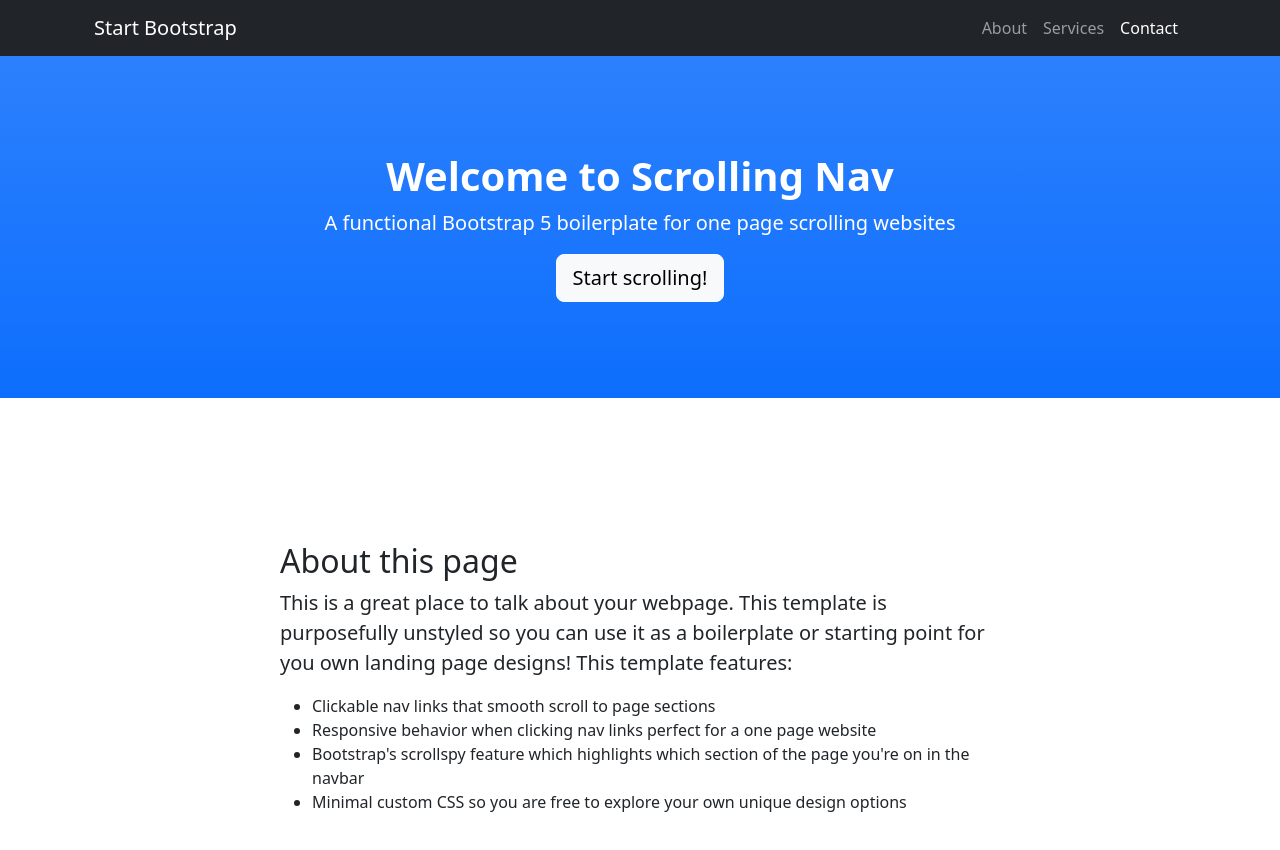
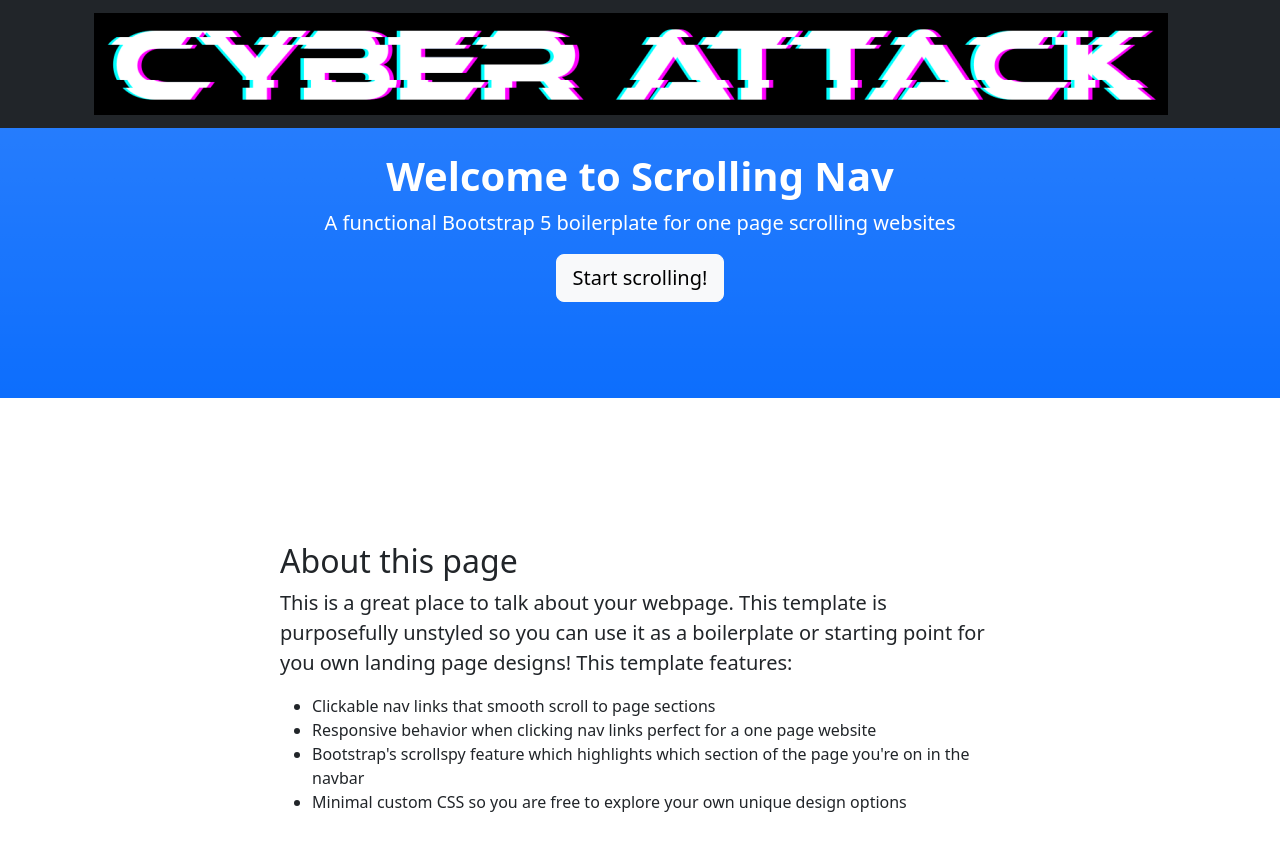
Before and after one commit to JyotsnaSharma598/HTML, a plain HTML site: page index.html in a window 1280 px wide. Shown: the top 850 px of the page. Drawn offline with nearby package versions, Linux system fonts and the light colour scheme.

Commit message:
Update index.html

```diff
--- a/index.html
+++ b/index.html
@@ -14,15 +14,8 @@
         <!-- Navigation-->
         <nav class="navbar navbar-expand-lg navbar-dark bg-dark fixed-top" id="mainNav">
             <div class="container px-4">
-                <a class="navbar-brand" href="#page-top">Start Bootstrap</a>
-                <button class="navbar-toggler" type="button" data-bs-toggle="collapse" data-bs-target="#navbarResponsive" aria-controls="navbarResponsive" aria-expanded="false" aria-label="Toggle navigation"><span class="navbar-toggler-icon"></span></button>
-                <div class="collapse navbar-collapse" id="navbarResponsive">
-                    <ul class="navbar-nav ms-auto">
-                        <li class="nav-item"><a class="nav-link" href="#about">About</a></li>
-                        <li class="nav-item"><a class="nav-link" href="#services">Services</a></li>
-                        <li class="nav-item"><a class="nav-link" href="#contact">Contact</a></li>
-                    </ul>
-                </div>
+                <a class="navbar-brand" href="#page-top"><img src = "logo.png" class = "img-fluid"></a>
+
             </div>
         </nav>
         <!-- Header-->
```
